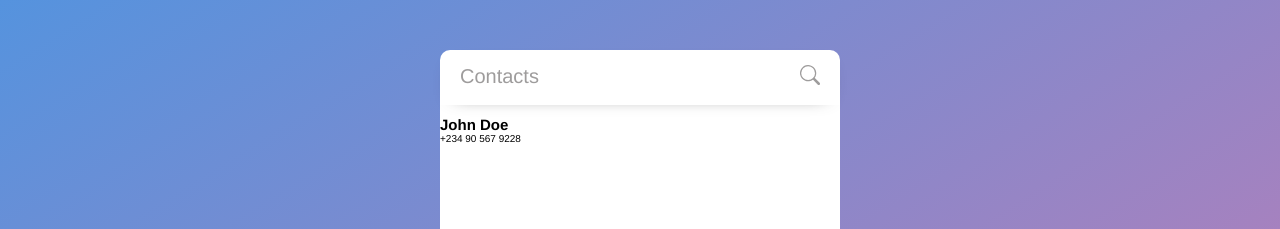
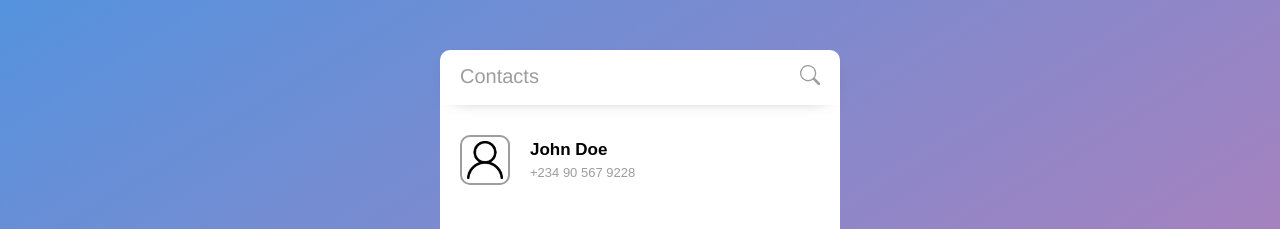
Before and after one commit to DevSenpai09/Use_Contact_API, a React (Vite) app: page / in a window 1280 px wide. Shown: the top 229 px of the page. Built offline with nearby package versions, Linux system fonts and the light colour scheme.

Commit message:
worked on the contact component

```diff
--- a/src/App.jsx
+++ b/src/App.jsx
@@ -1,5 +1,6 @@
 import styled from "styled-components";
 import Contacts from "./components/Contacts";
+import Footer from "./components/Footer";
 import Header from "./components/Header";
 
 const StyledApp = styled.div`
@@ -7,6 +8,8 @@ const StyledApp = styled.div`
   width: min(100vw - 5rem, 40rem);
   height: min(100vh - 3rem, 70rem);
   border-radius: 1rem;
+  display: grid;
+  grid-template-rows: auto 1fr auto;
 `;
 
 const App = () => {
@@ -14,6 +17,7 @@ const App = () => {
     <StyledApp>
       <Header />
       <Contacts />
+      <Footer />
     </StyledApp>
   );
 };
--- a/src/components/Contacts.jsx
+++ b/src/components/Contacts.jsx
@@ -1,13 +1,49 @@
 import styled from "styled-components";
 
-const StyledContacts = styled.div``;
+const StyledContacts = styled.div`
+  padding: 3rem 2rem;
+
+  .contact {
+    display: flex;
+    align-items: center;
+    gap: 2rem;
+
+    picture {
+      display: flex;
+      align-items: center;
+      justify-content: center;
+      width: 5rem;
+      height: 5rem;
+      border: 2px solid var(--gray);
+      border-radius: 1rem;
+      padding: 0.5rem;
+      img {
+        width: 100%;
+      }
+    }
+
+    div {
+      font-family: sans-serif;
+
+      h2 {
+        font-size: 1.7rem;
+      }
+
+      p {
+        font-size: 1.3rem;
+        color: var(--gray);
+        margin-top: 0.5rem;
+      }
+    }
+  }
+`;
 
 const Contacts = () => {
   return (
     <StyledContacts>
       <div className="contact">
         <picture>
-          <img src="" alt="" />
+          <img src={"/src/assets/user_icon.png"} alt="User Image" />
         </picture>
 
         <div>
```
